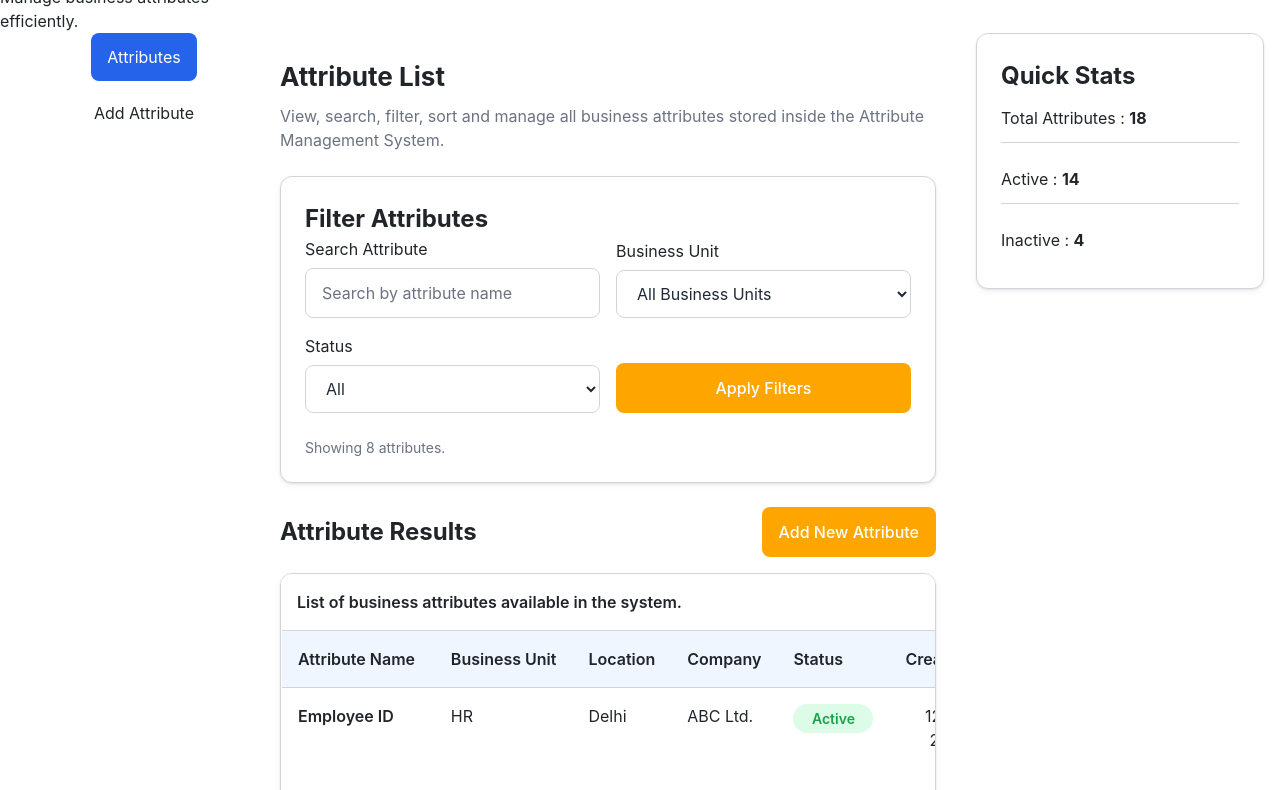
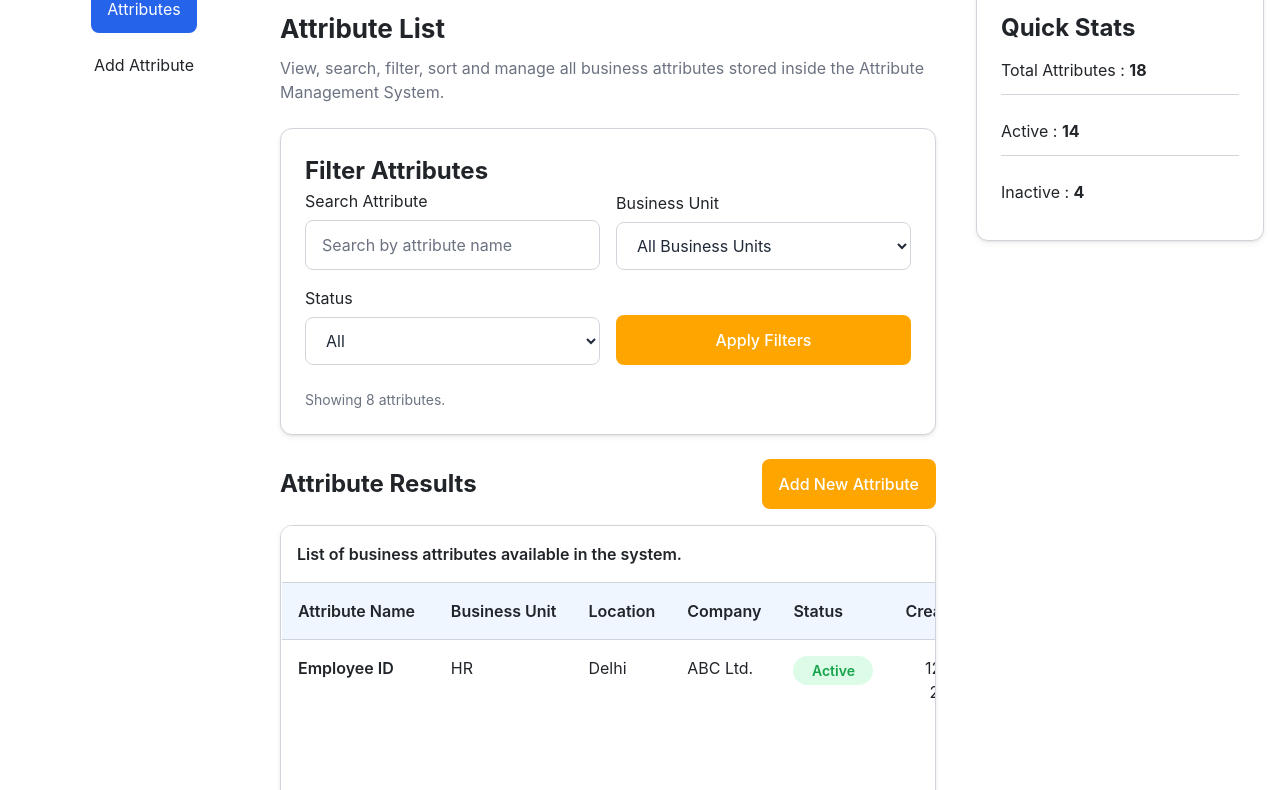
Before and after one commit to Sudeepdewangan3198amicusglobal/Git_Training, a plain HTML site: page index.html in a window 1280 px wide. Shown: the part 142-932 px from the top of the page. Drawn offline with Linux system fonts and the light colour scheme.

```diff
--- a/index.html
+++ b/index.html
@@ -92,12 +92,6 @@
             Attribute Management System
 
         </h1>
-
-        <p class="site-tagline">
-
-            Manage business attributes efficiently.
-
-        </p>
 
     </div>
 
```
